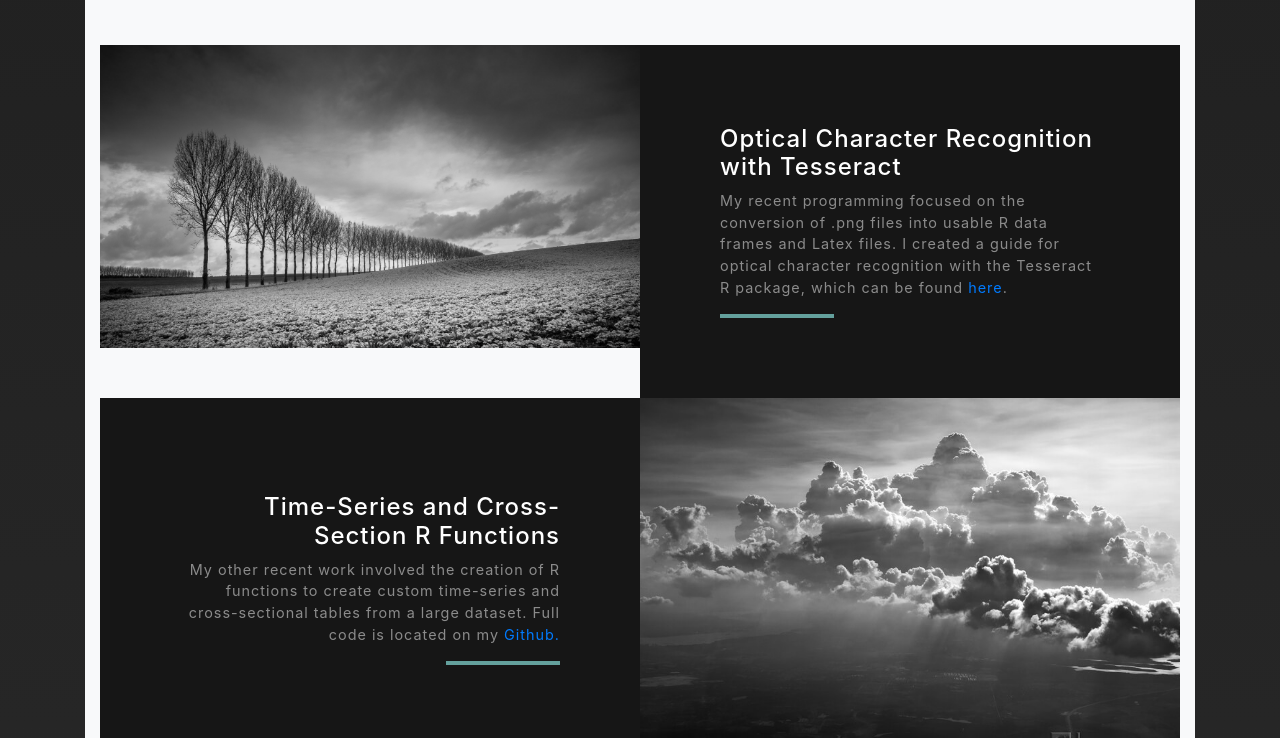
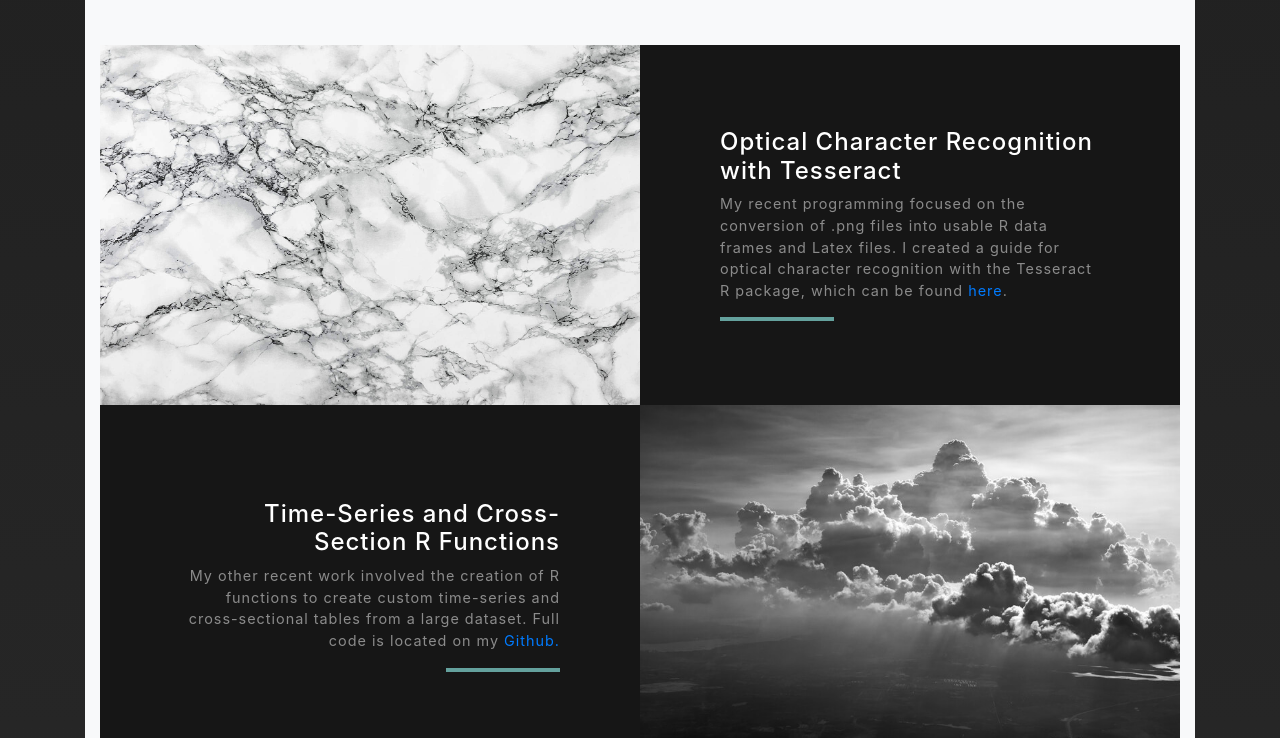
Before and after one commit to christiana-moore/christiana-moore.github.io, a website with bundled scripts: page index.html in a window 1280 px wide. Shown: the part 2536-3274 px from the top of the page. Built offline with nearby package versions, Linux system fonts and the light colour scheme.

Commit message:
updates images

```diff
--- a/index.html
+++ b/index.html
@@ -89,7 +89,7 @@
       <!-- Project One Row -->
       <div class="row justify-content-center no-gutters mb-5 mb-lg-0">
         <div class="col-lg-6">
-          <img class="img-fluid" src="img/trees.jpg" alt="">
+          <img class="img-fluid" src="img/marble.jpg" alt="">
         </div>
         <div class="col-lg-6">
           <div class="bg-black text-center h-100 project">
```
